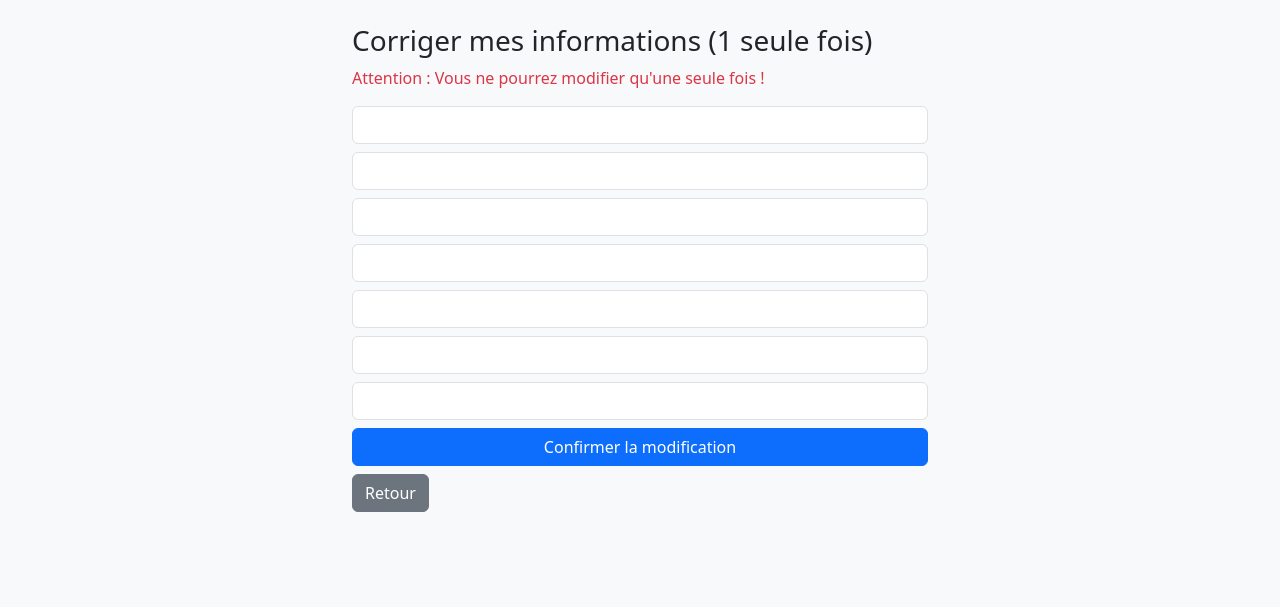
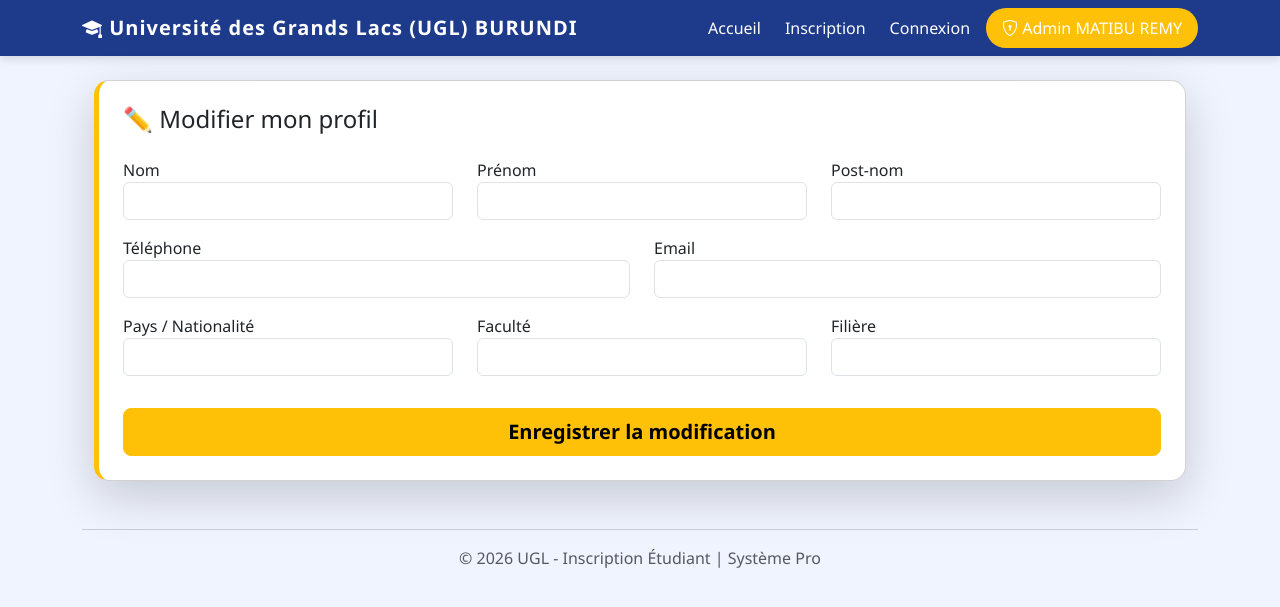
Before and after one commit to matiburemy-art/inscription-etudiant, a Python web app: template templates/edit_profile.html in a window 1280 px wide. Shown: the top 607 px of the page. Run offline with Jinja, Linux system fonts and the light colour scheme; the template is opened without the code that fills it, so the values that code supplies are empty.

Commit message:
Update edit_profile.html

```diff
--- a/templates/edit_profile.html
+++ b/templates/edit_profile.html
@@ -1,19 +1,37 @@
-<!DOCTYPE html>
-<html><head><title>Modifier mon profil</title>
-<link href="https://cdn.jsdelivr.net/npm/bootstrap@5.3.0/dist/css/bootstrap.min.css" rel="stylesheet">
-</head><body class="bg-light">
-<div class="container mt-4" style="max-width:600px">
-<h3>Corriger mes informations (1 seule fois)</h3>
-<p class="text-danger">Attention : Vous ne pourrez modifier qu'une seule fois !</p>
-<form method="POST">
-<input name="nom" value="{{ etudiant.nom }}" class="form-control mb-2">
-<input name="prenom" value="{{ etudiant.prenom }}" class="form-control mb-2">
-<input name="post_nom" value="{{ etudiant.post_nom }}" class="form-control mb-2">
-<input name="faculte" value="{{ etudiant.faculte }}" class="form-control mb-2">
-<input name="filiere" value="{{ etudiant.filiere }}" class="form-control mb-2">
-<input name="telephone" value="{{ etudiant.telephone }}" class="form-control mb-2">
-<input name="email" value="{{ etudiant.email }}" class="form-control mb-2">
-<button class="btn btn-primary w-100">Confirmer la modification</button>
-</form>
-<a href="/dashboard" class="btn btn-secondary mt-2">Retour</a>
-</div></body></html>
+{% extends "base.html" %}
+{% block content %}
+<div class="container mt-4">
+  <div class="card shadow-lg p-4" style="border-left:5px solid #ffc107; border-radius:15px">
+    <h4 class="mb-4">✏️ Modifier mon profil</h4>
+    <form method="POST">
+        <div class="row">
+            <div class="col-md-4 mb-3"><label>Nom</label><input type="text" name="nom" class="form-control" value="{{ etudiant.nom }}" required></div>
+            <div class="col-md-4 mb-3"><label>Prénom</label><input type="text" name="prenom" class="form-control" value="{{ etudiant.prenom }}" required></div>
+            <div class="col-md-4 mb-3"><label>Post-nom</label><input type="text" name="post_nom" class="form-control" value="{{ etudiant.post_nom }}" required></div>
+        </div>
+        <div class="row">
+            <div class="col-md-6 mb-3"><label>Téléphone</label><input type="text" name="telephone" class="form-control" value="{{ etudiant.telephone }}" required></div>
+            <div class="col-md-6 mb-3"><label>Email</label><input type="email" name="email" class="form-control" value="{{ etudiant.email }}" required></div>
+        </div>
+        <div class="row">
+            <div class="col-md-4 mb-3">
+                <label>Pays / Nationalité</label>
+                <select name="nationalite" class="form-control" required>
+                    <option selected>{{ etudiant.nationalite }}</option>
+                    <option>Burundi</option><option>Rwanda</option><option>RDC - Congo</option><option>Tanzanie</option><option>Ouganda</option><option>Kenya</option><option>Cameroun</option><option>Sénégal</option><option>Côte d'Ivoire</option><option>Bénin</option><option>Togo</option><option>Mali</option><option>Guinée</option><option>Burkina Faso</option><option>Niger</option><option>Tchad</option><option>Gabon</option><option>Congo Brazzaville</option><option>Afrique du Sud</option><option>Maroc</option><option>Algérie</option><option>Tunisie</option><option>Egypte</option><option>Ethiopie</option><option>France</option><option>Belgique</option><option>Canada</option><option>USA</option><option>Autre</option>
+                </select>
+            </div>
+            <div class="col-md-4 mb-3">
+                <label>Faculté</label>
+                <select name="faculte" class="form-control" required>
+                    <option selected>{{ etudiant.faculte }}</option>
+                    <option>Sciences</option><option>Informatique</option><option>Médecine</option><option>Droit</option><option>Économie</option>
+                </select>
+            </div>
+            <div class="col-md-4 mb-3"><label>Filière</label><input type="text" name="filiere" class="form-control" value="{{ etudiant.filiere }}" required></div>
+        </div>
+        <button class="btn btn-warning w-100 btn-lg fw-bold mt-3">Enregistrer la modification</button>
+    </form>
+  </div>
+</div>
+{% endblock %}
```
